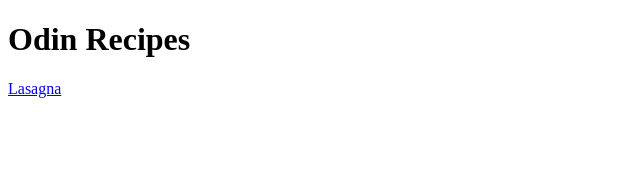
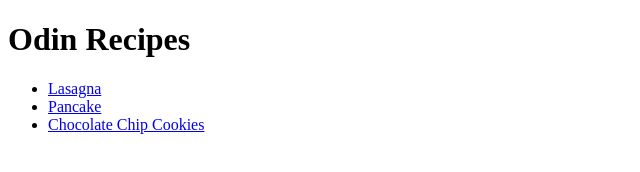
Before and after one commit to tl51829/odin-recipes, a plain HTML site: page index.html in a window 1280 px wide. Shown: the whole page, without its empty margins (0-640 px from the left). Drawn offline with Linux system fonts and the light colour scheme.

Commit message:
Edit index page to include links to pancake and lasagna page

```diff
--- a/index.html
+++ b/index.html
@@ -7,6 +7,10 @@
     </head>
     <body>
         <h1>Odin Recipes</h1>
-        <a href="./recipes/lasagna.html">Lasagna</a>
+        <ul>
+            <li><a href="./recipes/lasagna.html">Lasagna</a></li>
+            <li><a href="./recipes/pancake.html">Pancake</a></li>
+            <li><a href="./recipes/cookies.html">Chocolate Chip Cookies</a></li>
+        </ul>
     </body>
 </html>
```
